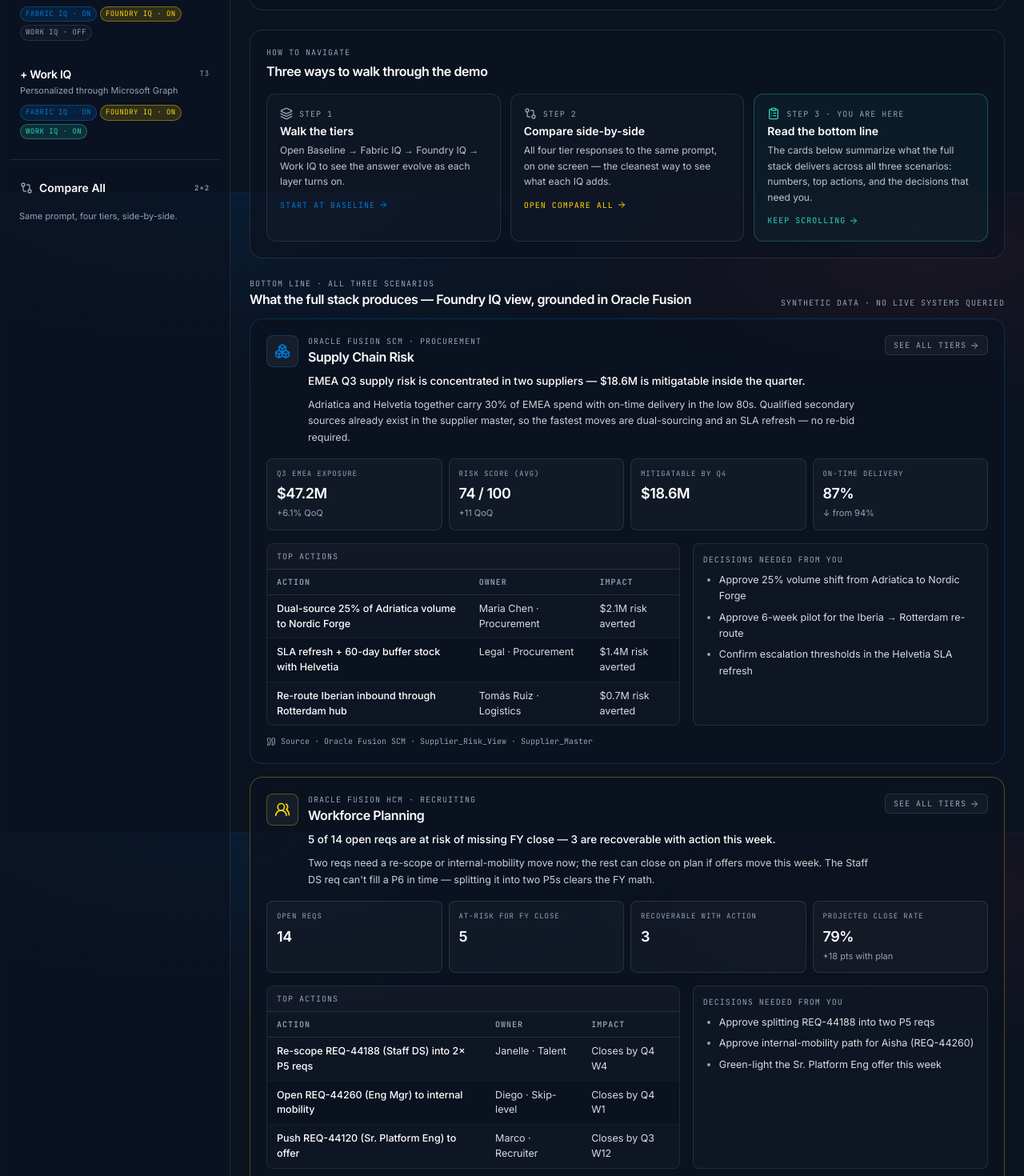
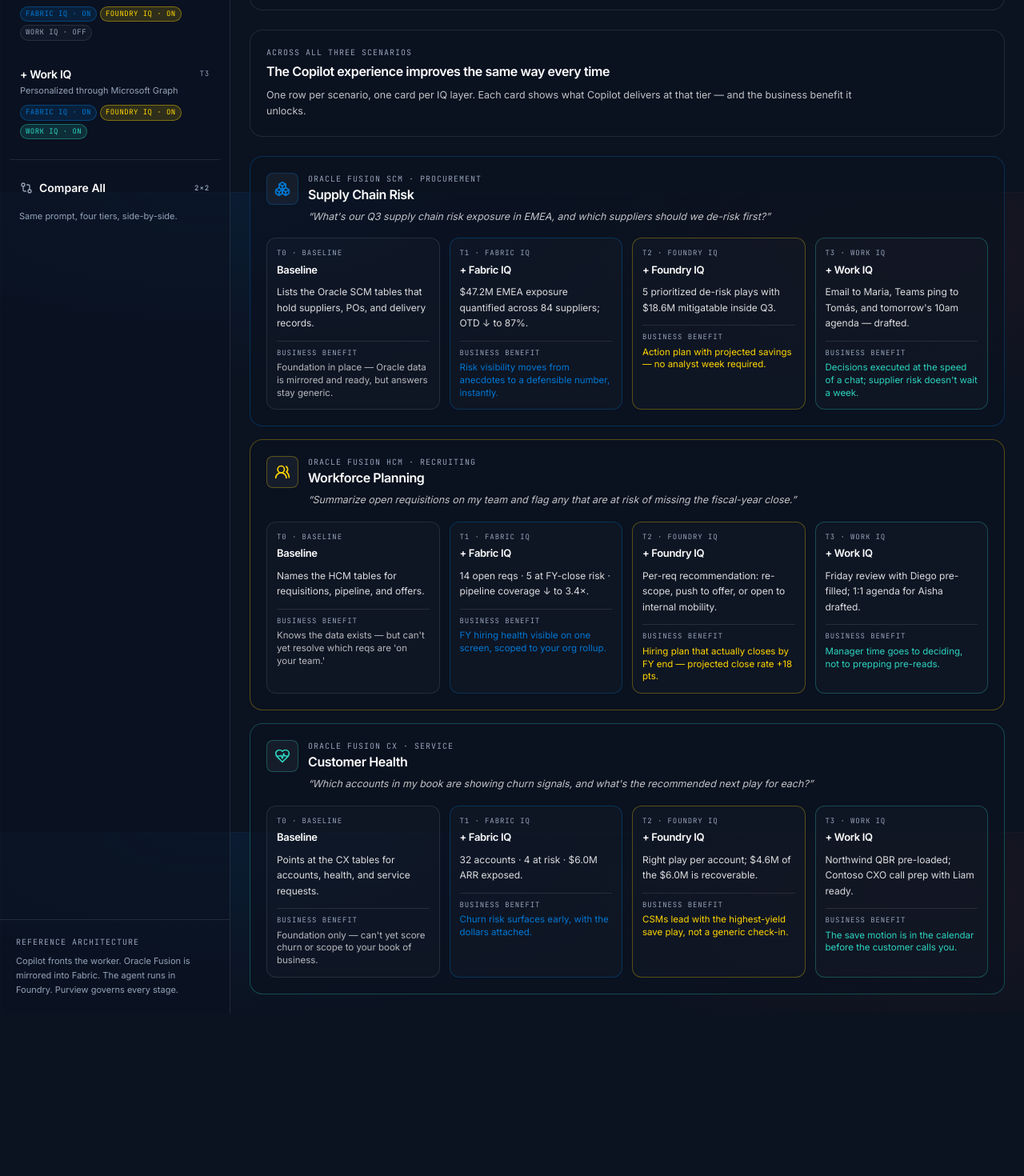
Before and after one commit to Kalyankaki/oracle-microsoft-iq-portal, a Next.js app: page /exec-summary in a window 1280 px wide. Shown: the part 560-2030 px from the top of the page at 80% size. After the commit the page ends 1827 px from the top, so only its background shows below. Built offline with nearby package versions, Linux system fonts and the light colour scheme.

Commit message:
feat(portal): replace exec summary body with per-scenario IQ progression
Drops the How-to-navigate and Bottom-line sections. Adds a 3-row × 4-card grid (one row per scenario, one card per tier) showing what Copilot delivers and the business benefit unlocked at each IQ layer.

```diff
--- a/src/app/(portal)/exec-summary/page.tsx
+++ b/src/app/(portal)/exec-summary/page.tsx
@@ -1,17 +1,7 @@
-import Link from "next/link";
-import {
-  ArrowRight,
-  Boxes,
-  ClipboardList,
-  GitCompare,
-  HeartPulse,
-  Layers,
-  Quote,
-  UsersRound,
-} from "lucide-react";
-import { EXEC_SUMMARIES } from "@/lib/data/exec-summary";
+import { Boxes, ClipboardList, HeartPulse, UsersRound } from "lucide-react";
+import { SCENARIO_PROGRESSIONS } from "@/lib/data/exec-summary";
 import { SCENARIOS, type ScenarioId } from "@/lib/data/scenarios";
-import { TIERS } from "@/lib/data/tiers";
+import { TIERS, type TierId } from "@/lib/data/tiers";
 import { cn } from "@/lib/utils";
 
 const ICONS: Record<ScenarioId, typeof Boxes> = {
@@ -20,10 +10,18 @@
   "customer-health": HeartPulse,
 };
 
-const ACCENT: Record<ScenarioId, string> = {
-  "supply-chain": "border-azure-blue/30 text-azure-blue",
-  workforce: "border-iq-yellow/30 text-iq-yellow",
-  "customer-health": "border-iq-teal/30 text-iq-teal",
+const TIER_BORDER: Record<TierId, string> = {
+  baseline: "border-white/10",
+  fabric: "border-azure-blue/30",
+  foundry: "border-iq-yellow/30",
+  work: "border-iq-teal/30",
+};
+
+const TIER_BENEFIT_TEXT: Record<TierId, string> = {
+  baseline: "text-white/70",
+  fabric: "text-azure-blue",
+  foundry: "text-iq-yellow",
+  work: "text-iq-teal",
 };
 
 export default function ExecSummaryPage() {
@@ -66,10 +64,7 @@
               key={tier.id}
               className={cn(
                 "rounded-xl border bg-white/[0.02] p-3",
-                tier.accent === "slate" && "border-white/10",
-                tier.accent === "azure" && "border-azure-blue/30",
-                tier.accent === "yellow" && "border-iq-yellow/30",
-                tier.accent === "teal" && "border-iq-teal/30",
+                TIER_BORDER[tier.id],
               )}
             >
               <div className="flex items-center justify-between">
@@ -93,92 +88,23 @@
 
       <section className="rounded-2xl border border-white/10 bg-navy-900/60 p-5">
         <div className="font-mono text-[10px] uppercase tracking-widest text-muted">
-          How to navigate
+          Across all three scenarios
         </div>
         <div className="mt-1 text-base font-semibold tracking-tight">
-          Three ways to walk through the demo
+          The Copilot experience improves the same way every time
         </div>
-        <div className="mt-4 grid gap-3 md:grid-cols-3">
-          <Link
-            href="/tier/baseline?scenario=supply-chain"
-            className="group rounded-xl border border-white/10 bg-white/[0.02] p-4 transition hover:border-white/20 hover:bg-white/[0.04]"
-          >
-            <div className="flex items-center gap-2">
-              <Layers className="h-4 w-4 text-muted" />
-              <div className="font-mono text-[10px] uppercase tracking-widest text-muted">
-                Step 1
-              </div>
-            </div>
-            <div className="mt-1 text-sm font-semibold">Walk the tiers</div>
-            <p className="mt-1 text-[12px] leading-relaxed text-white/75">
-              Open Baseline → Fabric IQ → Foundry IQ → Work IQ to see the answer evolve as
-              each layer turns on.
+        <p className="mt-2 max-w-3xl text-[12.5px] leading-relaxed text-white/75">
+          One row per scenario, one card per IQ layer. Each card shows what Copilot delivers at
+          that tier — and the business benefit it unlocks.
         </p>
-            <div className="mt-3 inline-flex items-center gap-1 font-mono text-[10px] uppercase tracking-widest text-azure-blue">
-              Start at Baseline <ArrowRight className="h-3 w-3" />
-            </div>
-          </Link>
-
-          <Link
-            href="/compare?scenario=supply-chain"
-            className="group rounded-xl border border-white/10 bg-white/[0.02] p-4 transition hover:border-white/20 hover:bg-white/[0.04]"
-          >
-            <div className="flex items-center gap-2">
-              <GitCompare className="h-4 w-4 text-muted" />
-              <div className="font-mono text-[10px] uppercase tracking-widest text-muted">
-                Step 2
-              </div>
-            </div>
-            <div className="mt-1 text-sm font-semibold">Compare side-by-side</div>
-            <p className="mt-1 text-[12px] leading-relaxed text-white/75">
-              All four tier responses to the same prompt, on one screen — the cleanest way to
-              see what each IQ adds.
-            </p>
-            <div className="mt-3 inline-flex items-center gap-1 font-mono text-[10px] uppercase tracking-widest text-iq-yellow">
-              Open Compare All <ArrowRight className="h-3 w-3" />
-            </div>
-          </Link>
-
-          <div className="rounded-xl border border-iq-teal/30 bg-iq-teal/[0.05] p-4">
-            <div className="flex items-center gap-2">
-              <ClipboardList className="h-4 w-4 text-iq-teal" />
-              <div className="font-mono text-[10px] uppercase tracking-widest text-muted">
-                Step 3 · you are here
-              </div>
-            </div>
-            <div className="mt-1 text-sm font-semibold">Read the bottom line</div>
-            <p className="mt-1 text-[12px] leading-relaxed text-white/75">
-              The cards below summarize what the full stack delivers across all three scenarios:
-              numbers, top actions, and the decisions that need you.
-            </p>
-            <div className="mt-3 inline-flex items-center gap-1 font-mono text-[10px] uppercase tracking-widest text-iq-teal">
-              Keep scrolling <ArrowRight className="h-3 w-3" />
-            </div>
-          </div>
-        </div>
       </section>
-
-      <section>
-        <div className="mb-3 flex items-end justify-between">
-          <div>
-            <div className="font-mono text-[10px] uppercase tracking-widest text-muted">
-              Bottom line · all three scenarios
-            </div>
-            <div className="text-base font-semibold tracking-tight">
-              What the full stack produces — Foundry IQ view, grounded in Oracle Fusion
-            </div>
-          </div>
-          <div className="hidden font-mono text-[10px] uppercase tracking-widest text-muted md:block">
-            Synthetic data · no live systems queried
-          </div>
-        </div>
 
       <div className="space-y-4">
         {SCENARIOS.map((s) => {
-            const summary = EXEC_SUMMARIES[s.id];
+          const progression = SCENARIO_PROGRESSIONS[s.id];
           const Icon = ICONS[s.id];
           return (
-              <article
+            <section
               key={s.id}
               className={cn(
                 "rounded-2xl border bg-navy-900/70 p-5",
@@ -191,7 +117,9 @@
                 <div
                   className={cn(
                     "flex h-10 w-10 shrink-0 items-center justify-center rounded-lg border bg-white/5",
-                      ACCENT[s.id],
+                    s.id === "supply-chain" && "border-azure-blue/30 text-azure-blue",
+                    s.id === "workforce" && "border-iq-yellow/30 text-iq-yellow",
+                    s.id === "customer-health" && "border-iq-teal/30 text-iq-teal",
                   )}
                 >
                   <Icon className="h-5 w-5" strokeWidth={2} />
@@ -201,103 +129,53 @@
                     {s.domain}
                   </div>
                   <div className="text-base font-semibold tracking-tight">{s.label}</div>
-                    <p className="mt-2 text-[13.5px] font-medium leading-relaxed text-white">
-                      {summary.headline}
+                  <p className="mt-1.5 text-[12.5px] italic leading-relaxed text-white/75">
+                    “{progression.question}”
                   </p>
-                    <p className="mt-2 text-[12.5px] leading-relaxed text-white/80">
-                      {summary.bottomLine}
-                    </p>
-                  </div>
-                  <Link
-                    href={`/compare?scenario=${s.id}`}
-                    className="hidden shrink-0 items-center gap-1 rounded-md border border-white/10 bg-white/[0.04] px-2.5 py-1 font-mono text-[10px] uppercase tracking-widest text-muted transition hover:border-white/20 hover:text-white md:inline-flex"
-                  >
-                    See all tiers <ArrowRight className="h-3 w-3" />
-                  </Link>
-                </div>
-
-                <div className="mt-4 grid grid-cols-2 gap-2 md:grid-cols-4">
-                  {summary.kpis.map((kpi, idx) => (
-                    <div
-                      key={idx}
-                      className="rounded-lg border border-white/10 bg-white/[0.03] p-3"
-                    >
-                      <div className="font-mono text-[9px] uppercase tracking-widest text-muted">
-                        {kpi.label}
-                      </div>
-                      <div className="mt-1 text-base font-semibold tracking-tight md:text-lg">
-                        {kpi.value}
-                      </div>
-                      {kpi.trend && (
-                        <div className="mt-0.5 text-[11px] text-muted">{kpi.trend}</div>
-                      )}
-                    </div>
-                  ))}
-                </div>
-
-                <div className="mt-4 grid gap-4 md:grid-cols-[1.4fr,1fr]">
-                  <div className="overflow-hidden rounded-lg border border-white/10">
-                    <div className="border-b border-white/10 bg-white/[0.03] px-3 py-2 font-mono text-[10px] uppercase tracking-widest text-muted">
-                      Top actions
-                    </div>
-                    <table className="w-full text-left">
-                      <thead>
-                        <tr className="bg-white/[0.02]">
-                          <th className="border-b border-white/10 px-3 py-2 font-mono text-[10px] uppercase tracking-widest text-muted">
-                            Action
-                          </th>
-                          <th className="border-b border-white/10 px-3 py-2 font-mono text-[10px] uppercase tracking-widest text-muted">
-                            Owner
-                          </th>
-                          <th className="border-b border-white/10 px-3 py-2 font-mono text-[10px] uppercase tracking-widest text-muted">
-                            Impact
-                          </th>
-                        </tr>
-                      </thead>
-                      <tbody>
-                        {summary.topActions.map((a, idx) => (
-                          <tr
-                            key={idx}
-                            className="border-t border-white/5 odd:bg-white/[0.015]"
-                          >
-                            <td className="px-3 py-2 align-top text-[12.5px] font-medium">
-                              {a.label}
-                            </td>
-                            <td className="px-3 py-2 align-top text-[12.5px] text-white/85">
-                              {a.owner}
-                            </td>
-                            <td className="px-3 py-2 align-top text-[12.5px] text-white/85">
-                              {a.impact}
-                            </td>
-                          </tr>
-                        ))}
-                      </tbody>
-                    </table>
-                  </div>
-
-                  <div className="rounded-lg border border-white/10 bg-white/[0.02] p-3">
-                    <div className="mb-2 font-mono text-[10px] uppercase tracking-widest text-muted">
-                      Decisions needed from you
-                    </div>
-                    <ul className="space-y-1.5 pl-5 text-[12.5px] leading-relaxed text-white/85 marker:text-muted">
-                      {summary.decisionsNeeded.map((d, idx) => (
-                        <li key={idx} className="list-disc">
-                          {d}
-                        </li>
-                      ))}
-                    </ul>
                 </div>
               </div>
 
-                <div className="mt-3 flex items-center gap-1.5 font-mono text-[10px] text-muted">
-                  <Quote className="h-3 w-3" />
-                  Source · {summary.citation}
+              <div className="mt-4 grid gap-3 md:grid-cols-4">
+                {TIERS.map((tier) => {
+                  const step = progression.steps[tier.id];
+                  return (
+                    <div
+                      key={tier.id}
+                      className={cn(
+                        "flex flex-col rounded-xl border bg-white/[0.02] p-3",
+                        TIER_BORDER[tier.id],
+                      )}
+                    >
+                      <div className="font-mono text-[9px] uppercase tracking-widest text-muted">
+                        T{tier.index} · {tier.shortLabel}
                       </div>
-              </article>
+                      <div className="mt-1 text-[13px] font-semibold tracking-tight">
+                        {tier.label}
+                      </div>
+                      <p className="mt-2 text-[12px] leading-relaxed text-white/85">
+                        {step.delivers}
+                      </p>
+                      <div className="mt-3 border-t border-white/10 pt-2">
+                        <div className="font-mono text-[9px] uppercase tracking-widest text-muted">
+                          Business benefit
+                        </div>
+                        <p
+                          className={cn(
+                            "mt-1 text-[11.5px] leading-snug",
+                            TIER_BENEFIT_TEXT[tier.id],
+                          )}
+                        >
+                          {step.benefit}
+                        </p>
+                      </div>
+                    </div>
                   );
                 })}
               </div>
             </section>
+          );
+        })}
+      </div>
     </div>
   );
 }
--- a/src/lib/data/exec-summary.ts
+++ b/src/lib/data/exec-summary.ts
@@ -1,131 +1,85 @@
 import type { ScenarioId } from "./scenarios";
+import type { TierId } from "./tiers";
 
-export interface ExecKpi {
-  label: string;
-  value: string;
-  trend?: string;
+export interface ScenarioTierStep {
+  delivers: string;
+  benefit: string;
 }
 
-export interface ExecAction {
-  label: string;
-  owner: string;
-  impact: string;
+export interface ScenarioProgression {
+  scenarioId: ScenarioId;
+  question: string;
+  steps: Record<TierId, ScenarioTierStep>;
 }
 
-export interface ExecSummary {
-  scenarioId: ScenarioId;
-  headline: string;
-  bottomLine: string;
-  kpis: ExecKpi[];
-  topActions: ExecAction[];
-  decisionsNeeded: string[];
-  citation: string;
-}
-
-export const EXEC_SUMMARIES: Record<ScenarioId, ExecSummary> = {
+export const SCENARIO_PROGRESSIONS: Record<ScenarioId, ScenarioProgression> = {
   "supply-chain": {
     scenarioId: "supply-chain",
-    headline: "EMEA Q3 supply risk is concentrated in two suppliers — $18.6M is mitigatable inside the quarter.",
-    bottomLine:
-      "Adriatica and Helvetia together carry 30% of EMEA spend with on-time delivery in the low 80s. Qualified secondary sources already exist in the supplier master, so the fastest moves are dual-sourcing and an SLA refresh — no re-bid required.",
-    kpis: [
-      { label: "Q3 EMEA exposure", value: "$47.2M", trend: "+6.1% QoQ" },
-      { label: "Risk score (avg)", value: "74 / 100", trend: "+11 QoQ" },
-      { label: "Mitigatable by Q4", value: "$18.6M" },
-      { label: "On-time delivery", value: "87%", trend: "↓ from 94%" },
-    ],
-    topActions: [
-      {
-        label: "Dual-source 25% of Adriatica volume to Nordic Forge",
-        owner: "Maria Chen · Procurement",
-        impact: "$2.1M risk averted",
+    question:
+      "What's our Q3 supply chain risk exposure in EMEA, and which suppliers should we de-risk first?",
+    steps: {
+      baseline: {
+        delivers: "Lists the Oracle SCM tables that hold suppliers, POs, and delivery records.",
+        benefit: "Foundation in place — Oracle data is mirrored and ready, but answers stay generic.",
       },
-      {
-        label: "SLA refresh + 60-day buffer stock with Helvetia",
-        owner: "Legal · Procurement",
-        impact: "$1.4M risk averted",
+      fabric: {
+        delivers: "$47.2M EMEA exposure quantified across 84 suppliers; OTD ↓ to 87%.",
+        benefit: "Risk visibility moves from anecdotes to a defensible number, instantly.",
       },
-      {
-        label: "Re-route Iberian inbound through Rotterdam hub",
-        owner: "Tomás Ruiz · Logistics",
-        impact: "$0.7M risk averted",
+      foundry: {
+        delivers: "5 prioritized de-risk plays with $18.6M mitigatable inside Q3.",
+        benefit: "Action plan with projected savings — no analyst week required.",
       },
-    ],
-    decisionsNeeded: [
-      "Approve 25% volume shift from Adriatica to Nordic Forge",
-      "Approve 6-week pilot for the Iberia → Rotterdam re-route",
-      "Confirm escalation thresholds in the Helvetia SLA refresh",
-    ],
-    citation: "Oracle Fusion SCM · Supplier_Risk_View · Supplier_Master",
+      work: {
+        delivers: "Email to Maria, Teams ping to Tomás, and tomorrow's 10am agenda — drafted.",
+        benefit: "Decisions executed at the speed of a chat; supplier risk doesn't wait a week.",
+      },
+    },
   },
   workforce: {
     scenarioId: "workforce",
-    headline: "5 of 14 open reqs are at risk of missing FY close — 3 are recoverable with action this week.",
-    bottomLine:
-      "Two reqs need a re-scope or internal-mobility move now; the rest can close on plan if offers move this week. The Staff DS req can't fill a P6 in time — splitting it into two P5s clears the FY math.",
-    kpis: [
-      { label: "Open reqs", value: "14" },
-      { label: "At-risk for FY close", value: "5" },
-      { label: "Recoverable with action", value: "3" },
-      { label: "Projected close rate", value: "79%", trend: "+18 pts with plan" },
-    ],
-    topActions: [
-      {
-        label: "Re-scope REQ-44188 (Staff DS) into 2× P5 reqs",
-        owner: "Janelle · Talent",
-        impact: "Closes by Q4 W4",
+    question:
+      "Summarize open requisitions on my team and flag any that are at risk of missing the fiscal-year close.",
+    steps: {
+      baseline: {
+        delivers: "Names the HCM tables for requisitions, pipeline, and offers.",
+        benefit: "Knows the data exists — but can't yet resolve which reqs are 'on your team.'",
       },
-      {
-        label: "Open REQ-44260 (Eng Mgr) to internal mobility",
-        owner: "Diego · Skip-level",
-        impact: "Closes by Q4 W1",
+      fabric: {
+        delivers: "14 open reqs · 5 at FY-close risk · pipeline coverage ↓ to 3.4×.",
+        benefit: "FY hiring health visible on one screen, scoped to your org rollup.",
       },
-      {
-        label: "Push REQ-44120 (Sr. Platform Eng) to offer",
-        owner: "Marco · Recruiter",
-        impact: "Closes by Q3 W12",
+      foundry: {
+        delivers: "Per-req recommendation: re-scope, push to offer, or open to internal mobility.",
+        benefit: "Hiring plan that actually closes by FY end — projected close rate +18 pts.",
       },
-    ],
-    decisionsNeeded: [
-      "Approve splitting REQ-44188 into two P5 reqs",
-      "Approve internal-mobility path for Aisha (REQ-44260)",
-      "Green-light the Sr. Platform Eng offer this week",
-    ],
-    citation: "Oracle Fusion HCM · Recruiting_Pipeline · Talent_Marketplace",
+      work: {
+        delivers: "Friday review with Diego pre-filled; 1:1 agenda for Aisha drafted.",
+        benefit: "Manager time goes to deciding, not to prepping pre-reads.",
+      },
+    },
   },
   "customer-health": {
     scenarioId: "customer-health",
-    headline: "$6.0M ARR is at risk across 4 accounts — $4.6M is recoverable with the right play per account.",
-    bottomLine:
-      "Northwind is the highest-value save and the QBR is already on the calendar — lead with a value review and an exec sponsor intro. Contoso needs a joint resolution plan with CS before the Friday CXO call.",
-    kpis: [
-      { label: "ARR at risk", value: "$6.0M" },
-      { label: "Recoverable with plays", value: "$4.6M" },
-      { label: "At-risk accounts", value: "4 of 32" },
-      { label: "Avg health score", value: "62 / 100", trend: "↓ 5 QoQ" },
-    ],
-    topActions: [
-      {
-        label: "Northwind: exec sponsor intro + value review",
-        owner: "Sam (you) + Liam · CS",
-        impact: "Save $2.0M of $2.4M",
+    question:
+      "Which accounts in my book are showing churn signals, and what's the recommended next play for each?",
+    steps: {
+      baseline: {
+        delivers: "Points at the CX tables for accounts, health, and service requests.",
+        benefit: "Foundation only — can't yet score churn or scope to your book of business.",
       },
-      {
-        label: "Contoso: joint resolution plan + CXO escalation",
-        owner: "Sam (you) + Liam · CS",
-        impact: "Save $1.5M of $1.8M",
+      fabric: {
+        delivers: "32 accounts · 4 at risk · $6.0M ARR exposed.",
+        benefit: "Churn risk surfaces early, with the dollars attached.",
       },
-      {
-        label: "Fabrikam: targeted adoption sprint on procurement workflow",
-        owner: "CS · Solutions",
-        impact: "Save $0.7M of $1.2M",
+      foundry: {
+        delivers: "Right play per account; $4.6M of the $6.0M is recoverable.",
+        benefit: "CSMs lead with the highest-yield save play, not a generic check-in.",
       },
-    ],
-    decisionsNeeded: [
-      "Approve exec sponsor intro for Northwind's new VP Ops",
-      "Confirm CXO talking points for Friday's Contoso call",
-      "Sequence Fabrikam adoption sprint vs. Tailwind champion replacement",
-    ],
-    citation: "Oracle Fusion CX · Account_Health · Service_Requests",
+      work: {
+        delivers: "Northwind QBR pre-loaded; Contoso CXO call prep with Liam ready.",
+        benefit: "The save motion is in the calendar before the customer calls you.",
+      },
+    },
   },
 };
```
Lines whose indentation alone changed are shown as unchanged.
